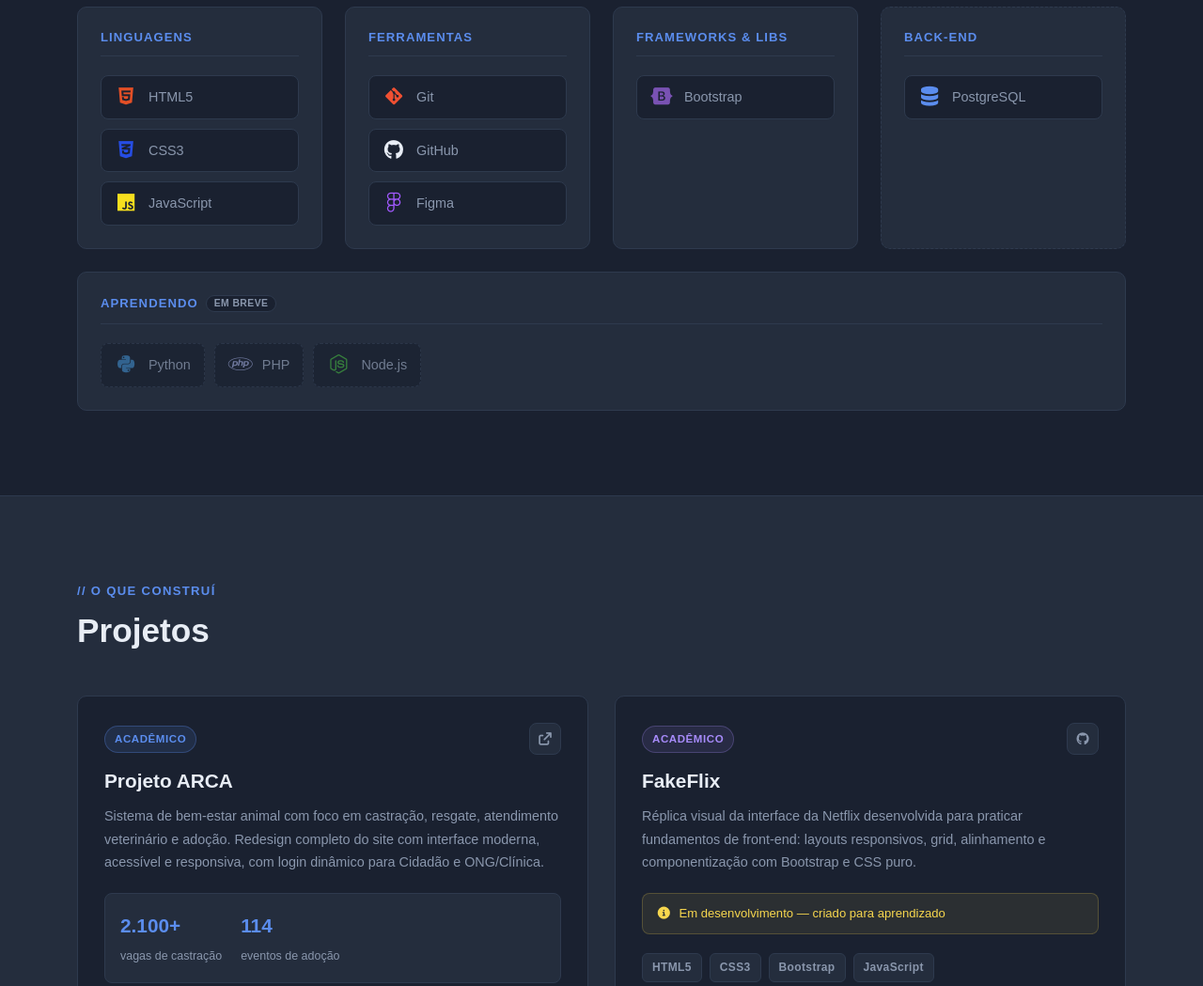
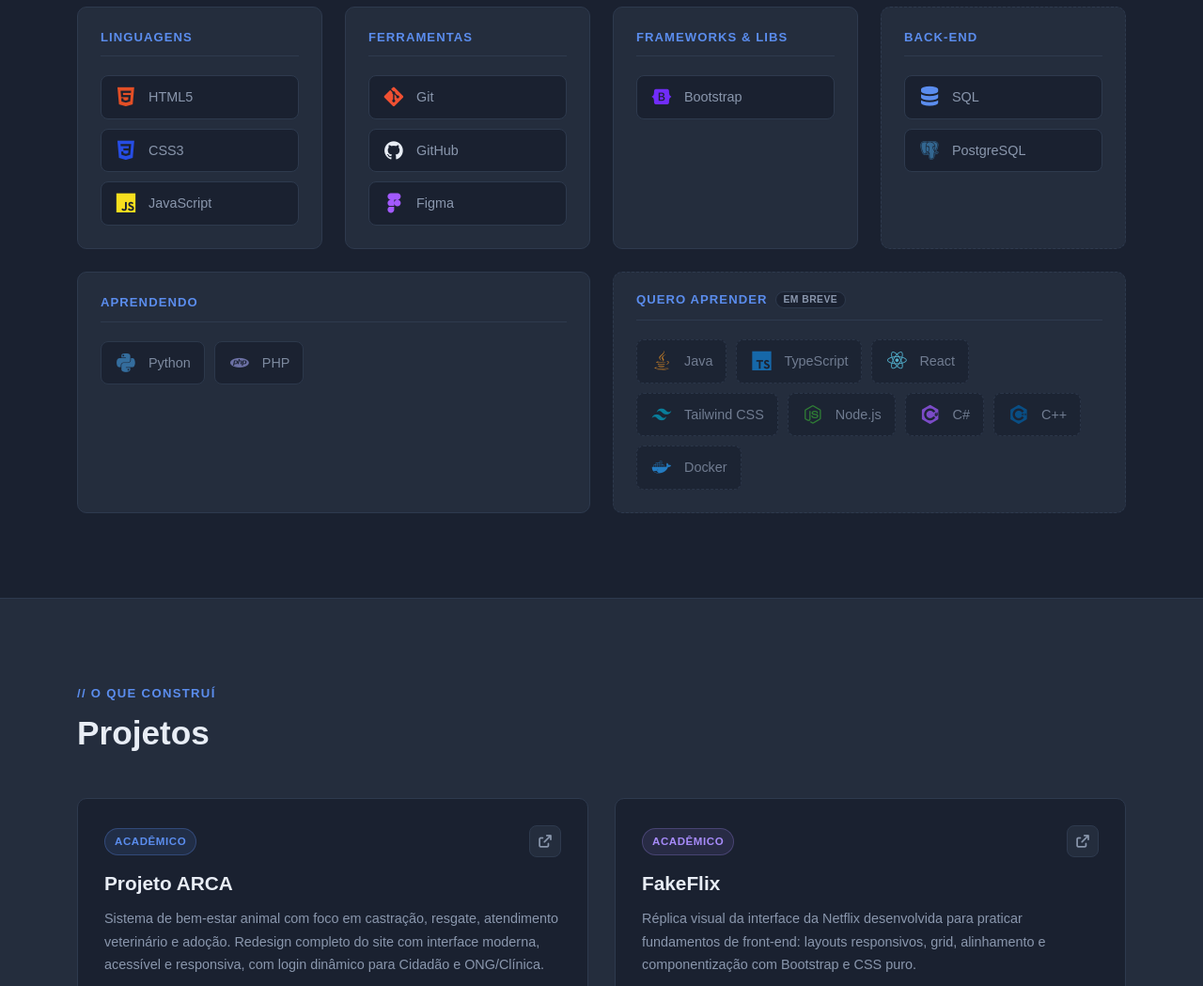
Before and after one commit to Harfee/portfolio, a website: page index.html in a window 1280 px wide. Shown: the part 1540-2589 px from the top of the page at 94% size. Drawn offline with nearby package versions, Linux system fonts and the light colour scheme.

Commit message:
Alterações nos ícones

```diff
--- a/index.html
+++ b/index.html
@@ -5,6 +5,7 @@
     <meta name="viewport" content="width=device-width, initial-scale=1.0">
     <title>Moisés Muniz | Portfólio</title>
     <link rel="stylesheet" href="./assets/css/bootstrap.min.css">
+    <link rel="stylesheet" href="node_modules/devicon/devicon.min.css">
     <link rel="stylesheet" href="./assets/css/all.min.css">
     <link rel="stylesheet" href="./style.css">
 </head>
@@ -172,17 +173,17 @@
                 <h4 class="tech_grupo-titulo">Linguagens</h4>
                 <div class="tech_lista">
                     <div class="tech_item">
-                        <i class="fa-brands fa-html5 tech_icone tech_icone--html"></i>
+                        <i class="devicon-html5-plain tech_icone tech_icone--html"></i>
                         <span>HTML5</span>
                     </div>
 
                     <div class="tech_item">
-                        <i class="fa-brands fa-css3-alt tech_icone tech_icone--css"></i>
+                        <i class="devicon-css3-plain tech_icone tech_icone--css"></i>
                         <span>CSS3</span>
                     </div>
 
                     <div class="tech_item">
-                        <i class="fa-brands fa-js tech_icone tech_icone--js"></i>
+                        <i class="devicon-javascript-plain tech_icone tech_icone--js"></i>
                         <span>JavaScript</span>
                     </div>
                 </div>
@@ -193,17 +194,17 @@
                 <h4 class="tech_grupo-titulo">Ferramentas</h4>
                 <div class="tech_lista">
                     <div class="tech_item">
-                        <i class="fa-brands fa-git-alt tech_icone tech_icone--git"></i>
+                        <i class="devicon-git-plain tech_icone tech_icone--git"></i>
                         <span>Git</span>
                     </div>
 
                     <div class="tech_item">
-                        <i class="fa-brands fa-github tech_icone tech_icone--github"></i>
+                        <i class="devicon-github-plain tech_icone tech_icone--github"></i>
                         <span>GitHub</span>
                     </div>
 
                     <div class="tech_item">
-                        <i class="fa-brands fa-figma tech_icone tech_icone--figma"></i>
+                        <i class="devicon-figma-plain tech_icone tech_icone--figma"></i>
                         <span>Figma</span>
                     </div>
                 </div>
@@ -214,7 +215,7 @@
                 <h4 class="tech_grupo-titulo">Frameworks &amp; Libs</h4>
                 <div class="tech_lista">
                     <div class="tech_item">
-                        <i class="fa-brands fa-bootstrap tech_icone tech_icone--bootstrap"></i>
+                        <i class="devicon-bootstrap-plain tech_icone tech_icone--bootstrap"></i>
                         <span>Bootstrap</span>
                     </div>
                 </div>
@@ -226,6 +227,11 @@
                 <div class="tech_lista">
                     <div class="tech_item">
                         <i class="fa-solid fa-database tech_icone tech_icone--sql"></i>
+                        <span>SQL</span>
+                    </div>
+
+                    <div class="tech_item">
+                        <i class="devicon-postgresql-plain tech_icone tech_icone--postgresql"></i>
                         <span>PostgreSQL</span>
                     </div>
 
@@ -239,40 +245,35 @@
             </div>
 
             <!-- Aprendendo -->
-            <div class="tech_grupo tech_grupo--aprendendo" style="grid-column: 1 / -1;">
-                <h4 class="tech_grupo-titulo">Aprendendo <span class="tech_badge-breve">em breve</span></h4>
+            <div class="tech_grupo tech_grupo--aprendendo" style="grid-column: 1 / 3;">
+                <h4 class="tech_grupo-titulo">Aprendendo</h4>
                 <div class="tech_lista tech_lista--row">
-                    <div class="tech_item tech_item--aprendendo">
-                        <i class="fa-brands fa-python tech_icone tech_icone--python"></i>
+                    <div class="tech_item tech_item--aprendendo tech_item--aprendendo-visivel">
+                        <i class="devicon-python-plain tech_icone tech_icone--python"></i>
                         <span>Python</span>
                     </div>
 
-                    <div class="tech_item tech_item--aprendendo">
-                        <i class="fa-brands fa-php tech_icone tech_icone--php"></i>
+                    <div class="tech_item tech_item--aprendendo tech_item--aprendendo-visivel">
+                        <i class="devicon-php-plain tech_icone tech_icone--php"></i>
                         <span>PHP</span>
                     </div>
 
-                    <div class="tech_item tech_item--aprendendo">
-                        <i class="fa-brands fa-node-js tech_icone tech_icone--node"></i>
-                        <span>Node.js</span>
-                    </div>
+                </div>
+            </div>
 
-                    <!-- Futuro
-
-                      Linguagens
-
+            <!-- Quero Aprender -->
+            <div class="tech_grupo tech_grupo--quero-aprender" style="grid-column: 3 / -1;">
+                <h4 class="tech_grupo-titulo">Quero Aprender <span class="tech_badge-breve">em breve</span></h4>
+                <div class="tech_lista tech_lista--row">
                         <div class="tech_item tech_item--aprendendo">
                           <i class="fa-brands fa-java tech_icone tech_icone--java"></i>
                           <span>Java</span>
                       </div>
 
                       <div class="tech_item tech_item--aprendendo">
-                          <i class="fa-brands fa-typescript tech_icone tech_icone--ts"></i>
+                          <i class="devicon-typescript-plain tech_icone tech_icone--ts"></i>
                           <span>TypeScript</span>
                       </div>
-
-
-                      Frameworks e Libs
 
                       <div class="tech_item tech_item--aprendendo">
                           <i class="fa-brands fa-react tech_icone tech_icone--react"></i>
@@ -280,14 +281,32 @@
                       </div>
 
                       <div class="tech_item tech_item--aprendendo">
-                          <i class="fa-brands fa-tailwind-css tech_icone tech_icone--tailwind"></i>
+                          <i class="devicon-tailwindcss-plain tech_icone tech_icone--tailwind"></i>
                           <span>Tailwind CSS</span>
                       </div>
-                    -->
+
+                        <div class="tech_item tech_item--aprendendo">
+                            <i class="devicon-nodejs-plain tech_icone tech_icone--node"></i>
+                            <span>Node.js</span>
+                        </div>
+
+                        <div class="tech_item tech_item--aprendendo">
+                            <i class="devicon-csharp-plain tech_icone tech_icone--csharp"></i>
+                            <span>C#</span>
+                        </div>
+
+                        <div class="tech_item tech_item--aprendendo">
+                            <i class="devicon-cplusplus-plain tech_icone tech_icone--cplusplus"></i>
+                            <span>C++</span>
+                        </div>
+
+                        <div class="tech_item tech_item--aprendendo">
+                            <i class="devicon-docker-plain tech_icone tech_icone--docker"></i>
+                            <span>Docker</span>
+                        </div>
+
                 </div>
             </div>
-
-        </div>
     </div>
 </section>
 
@@ -342,8 +361,8 @@
                 <div class="projeto_card-topo">
                     <span class="projeto_badge projeto_badge--secundario">Acadêmico</span>
                     <div class="projeto_icones-links">
-                        <a href="https://harfee.github.io/fakeflix/index.html" target="_blank" class="projeto_link-icon" title="Ver código">
-                            <i class="fa-brands fa-github"></i>
+                        <a href="https://harfee.github.io/fakeflix/index.html" target="_blank" class="projeto_link-icon" title="Ver site">
+                            <i class="fa-solid fa-arrow-up-right-from-square"></i>
                         </a>
                     </div>
                 </div>
@@ -356,7 +375,7 @@
                 </p>
                 <div class="projeto_aviso">
                     <i class="fa-solid fa-circle-info"></i>
-                    <span>Em desenvolvimento — criado para aprendizado</span>
+                    <span>Em desenvolvimento — Última alteração em Março/2026</span>
                 </div>
                 <div class="projeto_tags">
                     <span class="tag_tech">HTML5</span>
@@ -423,7 +442,7 @@
 
             <div class="certificado_card" data-ano="2026" data-status="finalizado">
                 <div class="certificado_icon-wrap">
-                    <i class="fa-brands fa-github"></i>
+                    <i class="devicon-github-plain"></i>
                 </div>
                 <div class="certificado_info">
                     <h4 class="certificado_nome">Introdução ao Git e GitHub</h4>
@@ -507,11 +526,11 @@
                         <span>moisesmuniz199@gmail.com</span>
                     </a>
                     <a href="https://github.com/Harfee" target="_blank" class="contato_link-item">
-                        <i class="fa-brands fa-github"></i>
+                        <i class="devicon-github-plain"></i>
                         <span>github.com/Harfee</span>
                     </a>
                     <a href="https://www.linkedin.com/in/moisés-muniz/" target="_blank" class="contato_link-item">
-                        <i class="fa-brands fa-linkedin"></i>
+                        <i class="devicon-linkedin-plain"></i>
                         <span>linkedin.com/in/moisés-muniz</span>
                     </a>
                     <a href="tel:+5527992295975" class="contato_link-item">
@@ -549,8 +568,8 @@
                 <p class="rodape_nome">Moisés Muniz</p>
                 <p class="rodape_sub">Desenvolvedor Front-End em formação pela<br><strong>Universidade Vila Velha</strong></p>
                 <div class="rodape_social">
-                    <a href="https://github.com/Harfee" target="_blank" class="rodape_social-icon" title="GitHub"><i class="fa-brands fa-github"></i></a>
-                    <a href="https://www.linkedin.com/in/moisés-muniz/" target="_blank" class="rodape_social-icon" title="LinkedIn"><i class="fa-brands fa-linkedin-in"></i></a>
+                    <a href="https://github.com/Harfee" target="_blank" class="rodape_social-icon" title="GitHub"><i class="devicon-github-plain"></i></a>
+                    <a href="https://www.linkedin.com/in/moisés-muniz/" target="_blank" class="rodape_social-icon" title="LinkedIn"><i class="devicon-linkedin-plain"></i></a>
                     <a href="mailto:moisesmuniz199@gmail.com" class="rodape_social-icon" title="E-mail"><i class="fa-solid fa-envelope"></i></a>
                 </div>
             </div>
@@ -613,6 +632,7 @@
         </div>
         <div class="rodape_bottom">
             <p>© <span id="anoAtual"></span> Moisés Muniz. Todos os direitos reservados.</p>
+            <!-- Raisla eu te amo 🫶🏽 -->
         </div>
     </div>
 </footer>
--- /dev/null
+++ b/package.json
@@ -0,0 +1,5 @@
+{
+  "dependencies": {
+    "devicon": "^2.17.0"
+  }
+}
--- a/style.css
+++ b/style.css
@@ -668,6 +668,22 @@ section{
     color: var(--cor-texto-muted);
 }
 
+.tech_item--aprendendo-visivel{
+    opacity: 0.88;
+    border-style: solid;
+}
+
+.tech_item--aprendendo-visivel:hover{
+    opacity: 1;
+}
+
+/* QUERO APRENDER */
+.tech_grupo--quero-aprender{
+    border-style: dashed;
+    opacity: 0.65;
+    padding-top: 20px;
+}
+
 .tech_icone{
     font-size: 1.3rem;
     width: 24px;
@@ -675,6 +691,8 @@ section{
     flex-shrink: 0;
 }
 
+/* Modo escuro */
+
 .tech_icone--html{
     color: #e34f26;
 }
@@ -687,12 +705,8 @@ section{
     color: #f7df1e;
 }
 
-body.modo-claro .tech_icone--js{
-    color: #c8a800;
-}
-
 .tech_icone--bootstrap{
-    color: #7952b3;
+    color: #712cf9;
 }
 
 .tech_icone--git{
@@ -703,57 +717,89 @@ body.modo-claro .tech_icone--js{
     color: #e8edf5;
 }
 
+.tech_icone--figma{
+    color: #a259ff;
+}
+
+.tech_icone--python{
+    color: #3776ab;
+}
+
+.tech_icone--java{
+    color: #f89820;
+}
+
+.tech_icone--csharp{
+    color: #9856F6;
+}
+
+.tech_icone--postgresql{
+    color: #336791;
+}
+
+.tech_icone--sql{
+    color: #5b8dee;
+}
+
+.tech_icone--php{
+    color: #777bb4;
+}
+
+.tech_icone--node{
+    color: #339933;
+}
+
+.tech_icone--react{
+    color: #61dafb;
+}
+
+.tech_icone--ts{
+    color: #3178c6;
+}
+
+.tech_icone--tailwind{
+    color: #38BDF8;
+}
+
+.tech_icone--cplusplus{
+    color: #00599c;
+}
+
+.tech_icone--docker{
+    color: #2496ed;
+}
+
+
+/* Modo claro */
+
+body.modo-claro .tech_icone--js{
+    color: #dab602;
+}
+
 body.modo-claro .tech_icone--github{
     color: #1a2130;
 }
 
-.tech_icone--figma{
-    color: #a259ff;
-}
-
-.tech_icone--vscode{
-    color: #007acc;
-}
-
-.tech_icone--python{
-    color: #3776ab;
-}
-
-.tech_icone--java{
-    color: #ed8b00;
-}
-
-.tech_icone--sql{
-    color: #5b8dee;
-}
-
-.tech_icone--php{
-    color: #8892be;
-}
-
-.tech_icone--node{
-    color: #3d9a3d;
-}
-
 body.modo-claro .tech_icone--node{
     color: #2d7a2d;
 }
 
-.tech_icone--react{
-    color: #61dafb;
-}
-
-body.modo-claro .tech_icone--react{
+body.modo-claro .tech_icone--react, .tech_icone--tailwind{
     color: #0099bb;
 }
 
-.tech_icone--ts{
-    color: #3178c6;
-}
-
-.tech_icone--tailwind{
-    color: #38BDF8;
-}
+body.modo-claro .tech_icone--java{
+    color: #b56708;
+}
+
+body.modo-claro .tech_icone--csharp{
+    color: #6e13ee;
+}
+
+body.modo-claro .tech_icone--cplusplus, .tech_icone--ts{
+    color: #127ccd;
+}
+
 
 /* PROJETOS */
 .projetos{
```
Also changed, not shown: 2 other files.
